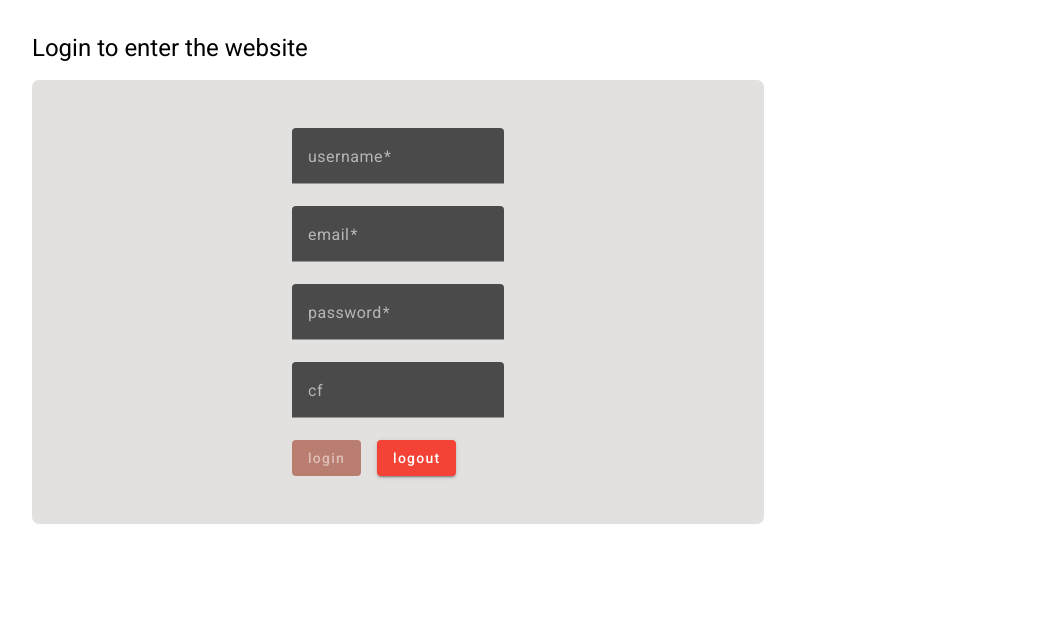
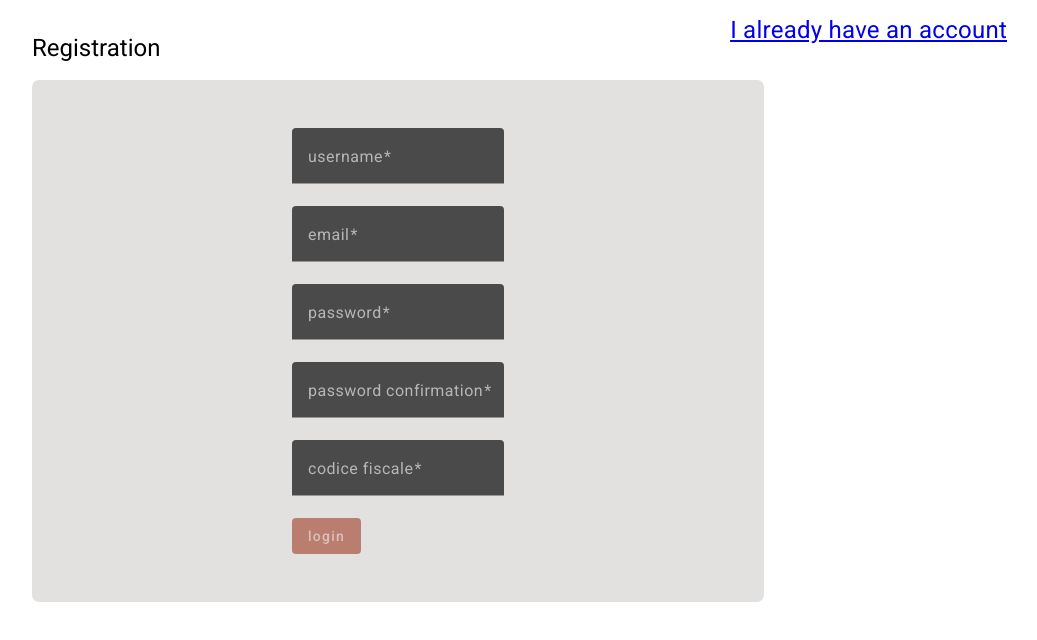
Before and after one commit to PierGiulioMinetti/MEAN-stack-blog, an Angular app: page / in a window 1280 px wide. Shown: the top 640 px of the page, without its empty margins (242-1279 px from the left). Built offline with nearby package versions, Linux system fonts and the light colour scheme.

Commit message:
FE - added password match validators

```diff
--- a/src/app/components/login/login.component.html
+++ b/src/app/components/login/login.component.html
@@ -6,16 +6,9 @@
         <app-simple-input [inputType]="'text'" [inputLabel]="'username'" [inputPlaceholder]="'insert here name or email'" [formControlReference]="form.get('username')" ></app-simple-input>
       </div>
       <div>
-        <app-simple-input [inputType]="'email'" [inputLabel]="'email'" [inputPlaceholder]="'insert here email'" [formControlReference]="form.get('email')" ></app-simple-input>
-      </div>
-      <div>
         <app-simple-input [inputType]="'password'" [inputLabel]="'password'" [inputPlaceholder]="'insert here password'" [formControlReference]="form.get('password')" ></app-simple-input>
       </div>
-      <div>
-        <app-simple-input [inputType]="'cf'" [inputLabel]="'cf'" [inputPlaceholder]="'insert here cf'" [formControlReference]="form.get('cf')" ></app-simple-input>
-      </div>
       <button [disabled]="form.invalid" (click)="onSubmit()" mat-raised-button color="warn">login</button>
-      <button (click)="logout()" class="logout-btn" mat-raised-button color="warn">logout</button>
     </form>
   </div>
 
--- a/src/app/components/login/login.component.ts
+++ b/src/app/components/login/login.component.ts
@@ -7,7 +7,6 @@ import { MatIconModule } from '@angular/material/icon';
 import { MatDividerModule } from '@angular/material/divider';
 import { MatButtonModule } from '@angular/material/button';
 import { LoginService } from 'src/app/core/auth/login.service';
-import { LoginI } from './login-interface';
 import { SessionStorageService } from 'src/app/core/services/session-storage.service';
 import { Subscription, catchError, throwError } from 'rxjs';
 import { HttpErrorResponse } from '@angular/common/http';
@@ -15,7 +14,7 @@ import { Router } from '@angular/router';
 import { ToastComponent } from "../toast/toast.component";
 import { HeaderComponent } from '../header/header.component';
 import { SimpleInputComponent } from '../simple-input/simple-input.component';
-import { ValidatorsPatternEnum } from 'src/app/core/enum/pattern-validators.enum';
+import { ValidatorsPatternEnum } from 'src/app/core/enums/pattern-validators.enum';
 
 
 @Component({
@@ -52,8 +51,6 @@ export class LoginComponent {
 
     this.form = new FormGroup({
       username: new FormControl('', [Validators.required, Validators.minLength(4), Validators.maxLength(5)]),
-      email: new FormControl('', [Validators.required, Validators.minLength(8), Validators.maxLength(20), Validators.email]),
-      cf: new FormControl('', [Validators.pattern(ValidatorsPatternEnum.CF), Validators.minLength(8), Validators.maxLength(20)]),
       password: new FormControl('', [Validators.required, Validators.minLength(4), Validators.maxLength(5)])
     })
   }
@@ -68,7 +65,7 @@ export class LoginComponent {
   }
 
   onSubmit() {
-    console.log('form valid:', this.form.valid);
+    console.log('form submitted:---->', this.form.getRawValue());
     //SEND HTTP call to backend and check that the credentials are correct
     //user: mario
     // password: luigi
--- /dev/null
+++ b/src/app/components/registration/registration.component.html
@@ -0,0 +1,43 @@
+<div>
+  <h1 class="">Registration</h1>
+  <div class="container">
+    <form [formGroup]="form">
+      <div>
+        <app-simple-input [inputType]="'text'" [inputLabel]="'username'"
+          [inputPlaceholder]="'insert here name or email'"
+          [formControlReference]="form.get('username')"></app-simple-input>
+      </div>
+      <div>
+        <app-simple-input [inputType]="'email'" [inputLabel]="'email'" [inputPlaceholder]="'insert here email'"
+          [formControlReference]="form.get('email')"></app-simple-input>
+      </div>
+      <div>
+        <app-simple-input [inputType]="'password'" [inputLabel]="'password'" [inputPlaceholder]="'insert here password'"
+          [formControlReference]="form.get('password')"></app-simple-input>
+      </div>
+      <div>
+        <app-simple-input [inputType]="'password'" [inputLabel]="'password confirmation'"
+          [inputPlaceholder]="'confirm password here'"
+          [formControlReference]="form.get('passwordConfirm')"></app-simple-input>
+      </div>
+      <div *ngIf="form.get('passwordConfirm')?.dirty && form?.hasError('passwordDontMatch')" class="error">
+        Password don't match!
+      </div>
+      <div>
+        <app-simple-input [inputType]="'text'" [inputLabel]="'codice fiscale'" [inputPlaceholder]="'insert here cf'"
+          [formControlReference]="form.get('cf')"></app-simple-input>
+      </div>
+      <button [disabled]="form.invalid" (click)="onSubmit()" mat-raised-button color="warn">login</button>
+      <span class="already-account">
+        <a [routerLink]="['/login']" (click)="logout()" class="logout-btn">I already have an account</a>
+      </span>
+    </form>
+  </div>
+
+</div>
+
+<!-- DEBUG FORMS ERRORS -->
+<!-- <div>
+  errori form:
+  {{form.errors | json}}
+</div> -->
--- /dev/null
+++ b/src/app/components/registration/registration.component.scss
@@ -0,0 +1,46 @@
+:host {
+  margin-top: 2rem;
+  display: flex;
+  justify-content: center;
+
+  .container {
+    width: 700px;
+    background-color: #aea5a557;
+    padding: 3rem 1rem;
+    border-radius: 7px;
+    display: flex;
+    justify-content: center;
+
+    .logout-btn {
+      margin-left: 1rem;
+    }
+
+    .already-account {
+      text-decoration: underline;
+      color: rgb(85, 156, 200);
+      position: absolute;
+      right: 31px;
+      top: 20px;
+      font-size: 24px;
+
+    }
+    .already-account:hover >a{
+      cursor: pointer;
+      color: red;
+    }
+
+    .error{
+      color: red;
+      margin-bottom: 1rem;
+    }
+  }
+
+  mat-form-field {
+    width: 300px;
+  }
+
+  button:disabled {
+    background-color: rgb(158 59 37 / 59%);
+  }
+
+}
--- /dev/null
+++ b/src/app/components/registration/registration.component.ts
@@ -0,0 +1,126 @@
+import { Component } from '@angular/core';
+import { CommonModule, JsonPipe, NgIf } from '@angular/common';
+import { HttpErrorResponse } from '@angular/common/http';
+import { AbstractControl, FormControl, FormGroup, FormsModule, ReactiveFormsModule, Validators } from '@angular/forms';
+import { Subscription } from 'rxjs';
+import { LoginService } from 'src/app/core/auth/login.service';
+import { SessionStorageService } from 'src/app/core/services/session-storage.service';
+import { Router, RouterModule } from '@angular/router';
+
+import { ValidatorsPatternEnum } from 'src/app/core/enums/pattern-validators.enum';
+import { MatFormFieldModule } from '@angular/material/form-field';
+import { MatInputModule } from '@angular/material/input';
+import { MatButtonModule } from '@angular/material/button';
+import { MatDividerModule } from '@angular/material/divider';
+import { MatIconModule } from '@angular/material/icon';
+import { ToastComponent } from '../toast/toast.component';
+import { HeaderComponent } from '../header/header.component';
+import { SimpleInputComponent } from '../simple-input/simple-input.component';
+import { matchPasswordValidator } from 'src/app/core/custom-validators/match-password.validators';
+
+
+@Component({
+  selector: 'app-registration',
+  templateUrl: './registration.component.html',
+  styleUrls: ['./registration.component.scss'],
+  standalone: true,
+  imports: [
+    CommonModule,
+    ReactiveFormsModule,
+    FormsModule,
+    JsonPipe,
+    NgIf,
+    MatFormFieldModule,
+    MatInputModule,
+    MatButtonModule,
+    MatDividerModule,
+    MatIconModule,
+    ToastComponent,
+    HeaderComponent,
+    SimpleInputComponent,
+    RouterModule
+  ]
+})
+export class RegistrationComponent {
+  subs: Subscription;
+  form: FormGroup
+
+  constructor(
+    private loginService: LoginService,
+    private sessionStorageService: SessionStorageService,
+    private router: Router
+  ) {
+    //initialize the subscription to add inside(with add method) all the http call and then bulk unsubscribe in onDestroy
+    this.subs = new Subscription();
+
+    this.form = new FormGroup({
+      username: new FormControl('', [Validators.required, Validators.minLength(4), Validators.maxLength(5)]),
+      email: new FormControl('', [Validators.required, Validators.minLength(8), Validators.maxLength(20), Validators.email]),
+      cf: new FormControl('', [Validators.required, Validators.pattern(ValidatorsPatternEnum.CF), Validators.minLength(16), Validators.maxLength(16)]),
+      password: new FormControl('', [Validators.required, Validators.minLength(4), Validators.maxLength(20)]),
+      passwordConfirm: new FormControl('', [Validators.required, Validators.minLength(4), Validators.maxLength(20)]),
+    }, { validators: matchPasswordValidator })
+  }
+
+
+  get usernameControl(): AbstractControl<any, any> | null {
+    return this.form.get('username');
+  }
+
+  get passwordControl(): AbstractControl<any, any> | null {
+    return this.form.get('password');
+  }
+
+  onSubmit() {
+    console.log('form submitted:---->', this.form.getRawValue());
+
+    //SEND HTTP call to backend and check that the credentials are correct
+    //user: mario
+    // password: luigi
+    // const credentials = {
+    //   username: this.form.get('username')?.value,
+    //   password: this.form.get('password')?.value,
+    // };
+
+    // if (credentials) {
+    //   this.subs.add(
+    //     this.loginService.login(credentials)
+    //       .subscribe({
+    //         // (res: LoginI) => {
+    //         next: (res) => {
+    //           console.log(res);
+    //           if (res.token) {
+    //             this.sessionStorageService.setVariable('token', res.token);
+    //             this.sessionStorageService.jwtToken = res.token;
+    //             this.loginService.isAuthenticated$.next(true);
+    //             this.router.navigate(['/homepage']);
+    //           } else {
+    //             //create toast service that display with error
+    //           }
+    //         },
+    //         error: (error: HttpErrorResponse) => {
+    //           console.log('error inside submit----->',error);
+    //           throw new Error(error.error);
+    //         }
+    //       }
+    //       ),
+    //   )
+    // }
+  }
+
+  logout() {
+    this.subs.add(
+      this.loginService.logout({}).subscribe((res) => {
+        console.log('res logout', res);
+        this.sessionStorageService.clearStorage();
+        this.loginService.isAuthenticated$.next(false);
+        this.router.navigateByUrl('');
+    }
+      )
+    )
+  }
+
+  ngOnDestroy() {
+    this.subs.unsubscribe();
+  }
+}
--- a/src/app/components/simple-input/simple-input.component.html
+++ b/src/app/components/simple-input/simple-input.component.html
@@ -10,15 +10,15 @@
   </div>
   <div *ngIf="formControlRef?.hasError('minlength')
   ">
-    Username must be at least 5 characters long.
+  Field must be a minimum of {{formControlRef?.errors?.['minlength']?.['requiredLength']}} characters
   </div>
   <div *ngIf="formControlRef?.hasError('maxlength')
 ">
-    Username must be maximum 5 characters long.
+    Field must be at max {{formControlRef?.errors?.['maxlength']?.['requiredLength']}} characters
   </div>
   <div *ngIf="formControlRef?.hasError('email')
 ">
-    Username must be provide a valid email address.
+    Field must be provide a valid email address.
   </div>
   <div *ngIf="formControlRef?.hasError('pattern')
 ">
--- a/src/app/components/simple-input/simple-input.component.ts
+++ b/src/app/components/simple-input/simple-input.component.ts
@@ -30,10 +30,4 @@ export class SimpleInputComponent {
     return this.formControlReference as FormControl;
   }
 
-  log(event:Event){
-    const value = (event.target as HTMLInputElement).value;
-    console.log(value);
-
-  }
-
 }
--- /dev/null
+++ b/src/app/core/custom-validators/match-password.validators.ts
@@ -0,0 +1,14 @@
+import { AbstractControl, ValidationErrors, ValidatorFn } from "@angular/forms";
+
+export const matchPasswordValidator: ValidatorFn = (
+  control: AbstractControl,
+): ValidationErrors | null => {
+  const password = control.get('password');
+  const passwordConfirm = control.get('passwordConfirm');
+
+  if (password && passwordConfirm && password.value === passwordConfirm.value) {
+    return null;
+  } else {
+    return { passwordDontMatch: true }
+  }
+}
```
Also changed, not shown: src/app/app-routing.module.ts (+5 -3 lines), src/app/core/enums/pattern-validators.enum.ts (renamed from src/app/core/enum/pattern-validators.enum.ts), 1 other file (tests, documents, lock files or other folders).
